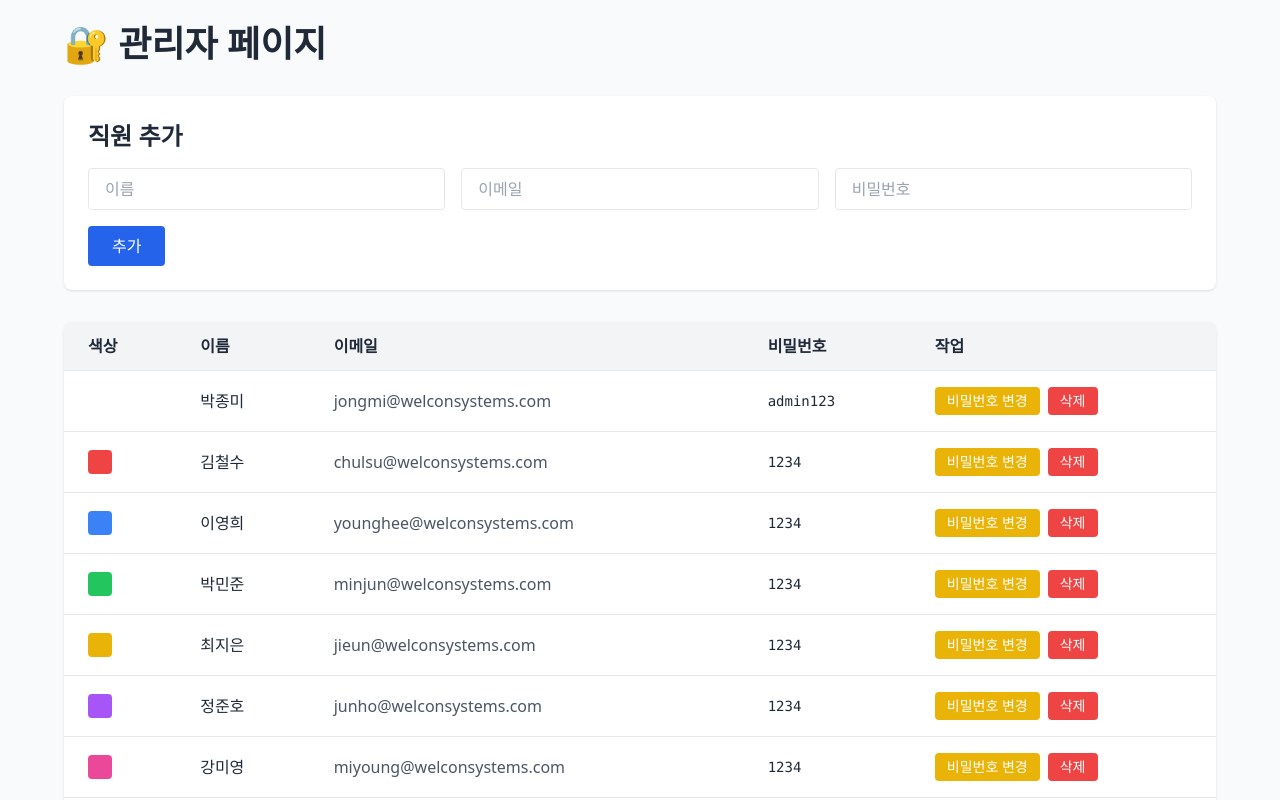
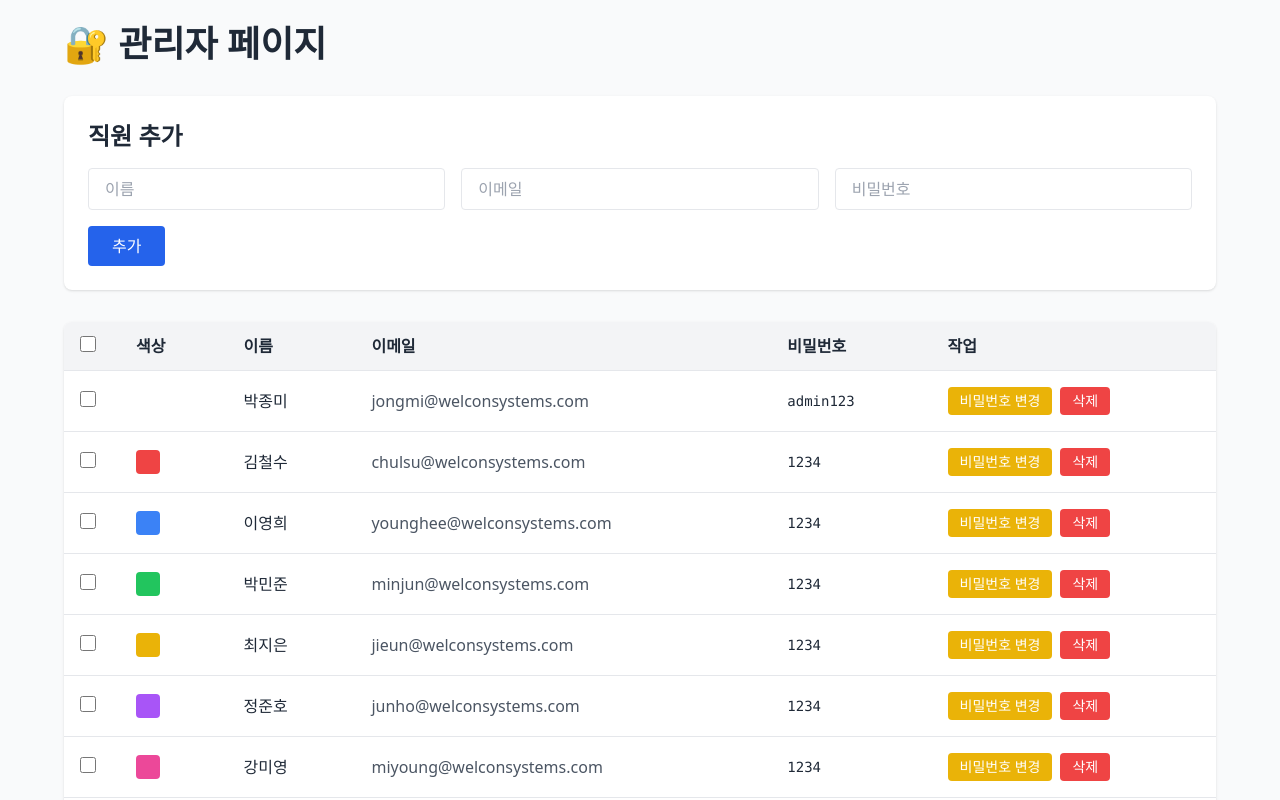
Before and after one commit to parkjm9412/welcon-calendar, a Next.js app: page /admin in a window 1280 px wide. Shown: the top 800 px of the page. Built offline with nearby package versions, Linux system fonts and the light colour scheme; sample sign-in values are in the browser's storage.

Commit message:
Add bulk delete with checkboxes to admin dashboard

```diff
--- a/app/admin/page.tsx
+++ b/app/admin/page.tsx
@@ -18,6 +18,7 @@ export default function AdminPage() {
   const [loading, setLoading] = useState(false)
   const [message, setMessage] = useState('')
   const [isAuthorized, setIsAuthorized] = useState(false)
+  const [selected, setSelected] = useState<Set<string>>(new Set())
 
   // 관리자 확인 및 직원 목록 로드
   useEffect(() => {
@@ -129,6 +130,57 @@ export default function AdminPage() {
     }
   }
 
+  // 체크박스 토글
+  const handleToggleSelect = (id: string) => {
+    const newSelected = new Set(selected)
+    if (newSelected.has(id)) {
+      newSelected.delete(id)
+    } else {
+      newSelected.add(id)
+    }
+    setSelected(newSelected)
+  }
+
+  // 모두 선택
+  const handleSelectAll = () => {
+    if (selected.size === employees.length) {
+      setSelected(new Set())
+    } else {
+      setSelected(new Set(employees.map((emp) => emp.id)))
+    }
+  }
+
+  // 선택된 직원 일괄 삭제
+  const handleBulkDelete = async () => {
+    if (selected.size === 0) {
+      setMessage('❌ 삭제할 직원을 선택해주세요')
+      return
+    }
+
+    if (!confirm(`${selected.size}명의 직원을 정말 삭제하시겠습니까?`)) return
+
+    setLoading(true)
+    try {
+      let successCount = 0
+      for (const id of selected) {
+        const res = await fetch(`/api/admin/employees/${id}`, {
+          method: 'DELETE',
+        })
+        if (res.ok) {
+          successCount++
+        }
+      }
+
+      setMessage(`✅ ${successCount}명의 직원이 삭제되었습니다`)
+      setSelected(new Set())
+      fetchEmployees()
+    } catch (error) {
+      setMessage('❌ 삭제 중 오류가 발생했습니다')
+    } finally {
+      setLoading(false)
+    }
+  }
+
   const colors = [
     'bg-red-500',
     'bg-blue-500',
@@ -195,10 +247,32 @@ export default function AdminPage() {
         </div>
 
         {/* 직원 목록 */}
-        <div className="bg-white rounded-lg shadow overflow-hidden">
+        <div className="bg-white rounded-lg shadow overflow-hidden mb-6">
+          {selected.size > 0 && (
+            <div className="bg-blue-50 border-b border-blue-200 px-6 py-3 flex items-center justify-between">
+              <span className="font-medium text-blue-900">
+                {selected.size}명 선택됨
+              </span>
+              <button
+                onClick={handleBulkDelete}
+                disabled={loading}
+                className="px-4 py-2 bg-red-600 text-white rounded font-medium hover:bg-red-700 disabled:opacity-50"
+              >
+                {loading ? '삭제 중...' : '선택된 직원 삭제'}
+              </button>
+            </div>
+          )}
           <table className="w-full">
             <thead className="bg-gray-100 border-b">
               <tr>
+                <th className="px-4 py-3 text-center w-12">
+                  <input
+                    type="checkbox"
+                    checked={selected.size > 0 && selected.size === employees.length}
+                    onChange={handleSelectAll}
+                    className="w-4 h-4 text-blue-600 rounded cursor-pointer"
+                  />
+                </th>
                 <th className="px-6 py-3 text-left font-bold">색상</th>
                 <th className="px-6 py-3 text-left font-bold">이름</th>
                 <th className="px-6 py-3 text-left font-bold">이메일</th>
@@ -208,7 +282,20 @@ export default function AdminPage() {
             </thead>
             <tbody>
               {employees.map((emp) => (
-                <tr key={emp.id} className="border-b hover:bg-gray-50">
+                <tr
+                  key={emp.id}
+                  className={`border-b hover:bg-gray-50 ${
+                    selected.has(emp.id) ? 'bg-blue-50' : ''
+                  }`}
+                >
+                  <td className="px-4 py-4 text-center">
+                    <input
+                      type="checkbox"
+                      checked={selected.has(emp.id)}
+                      onChange={() => handleToggleSelect(emp.id)}
+                      className="w-4 h-4 text-blue-600 rounded cursor-pointer"
+                    />
+                  </td>
                   <td className="px-6 py-4">
                     <div
                       className={`w-6 h-6 rounded ${
```
